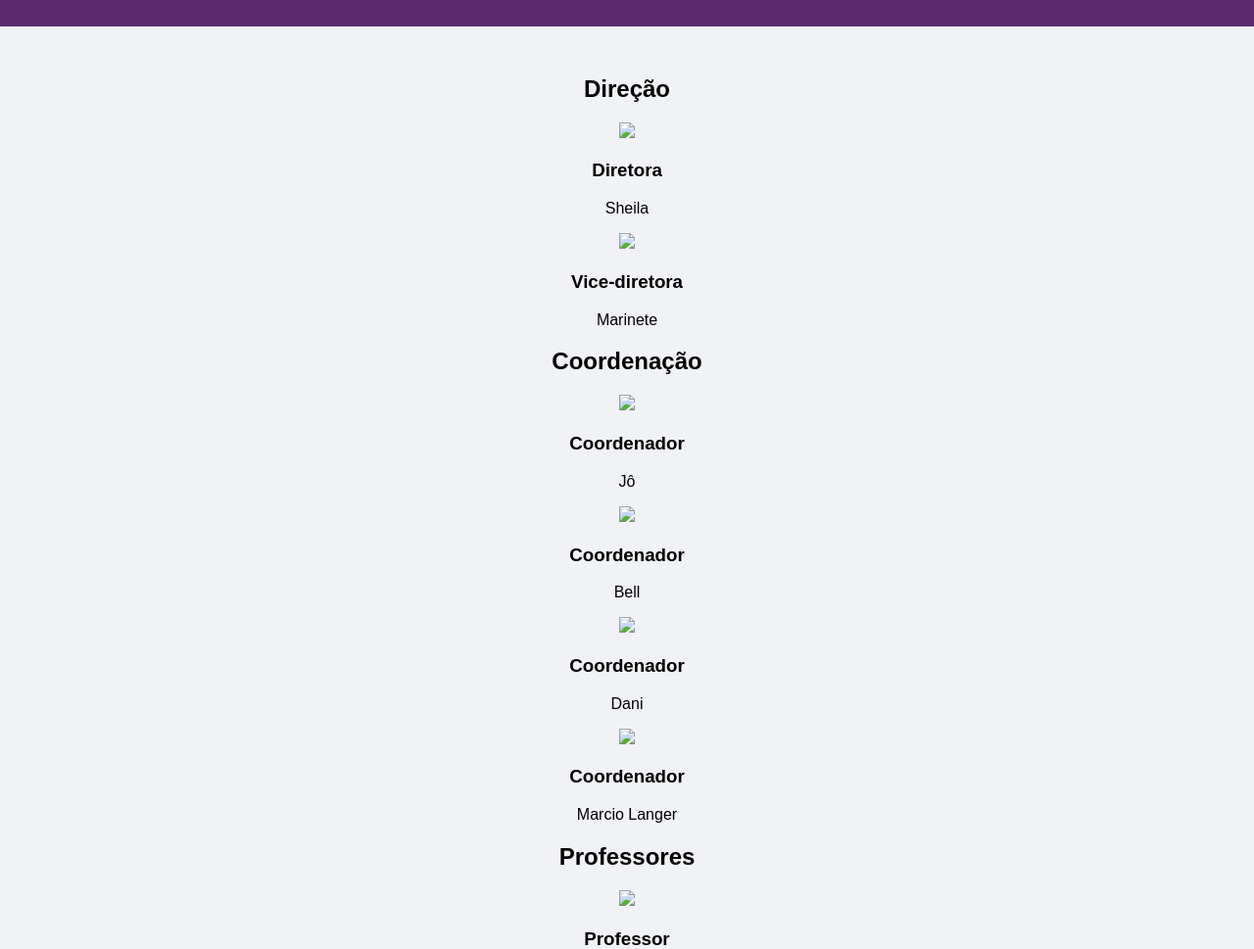
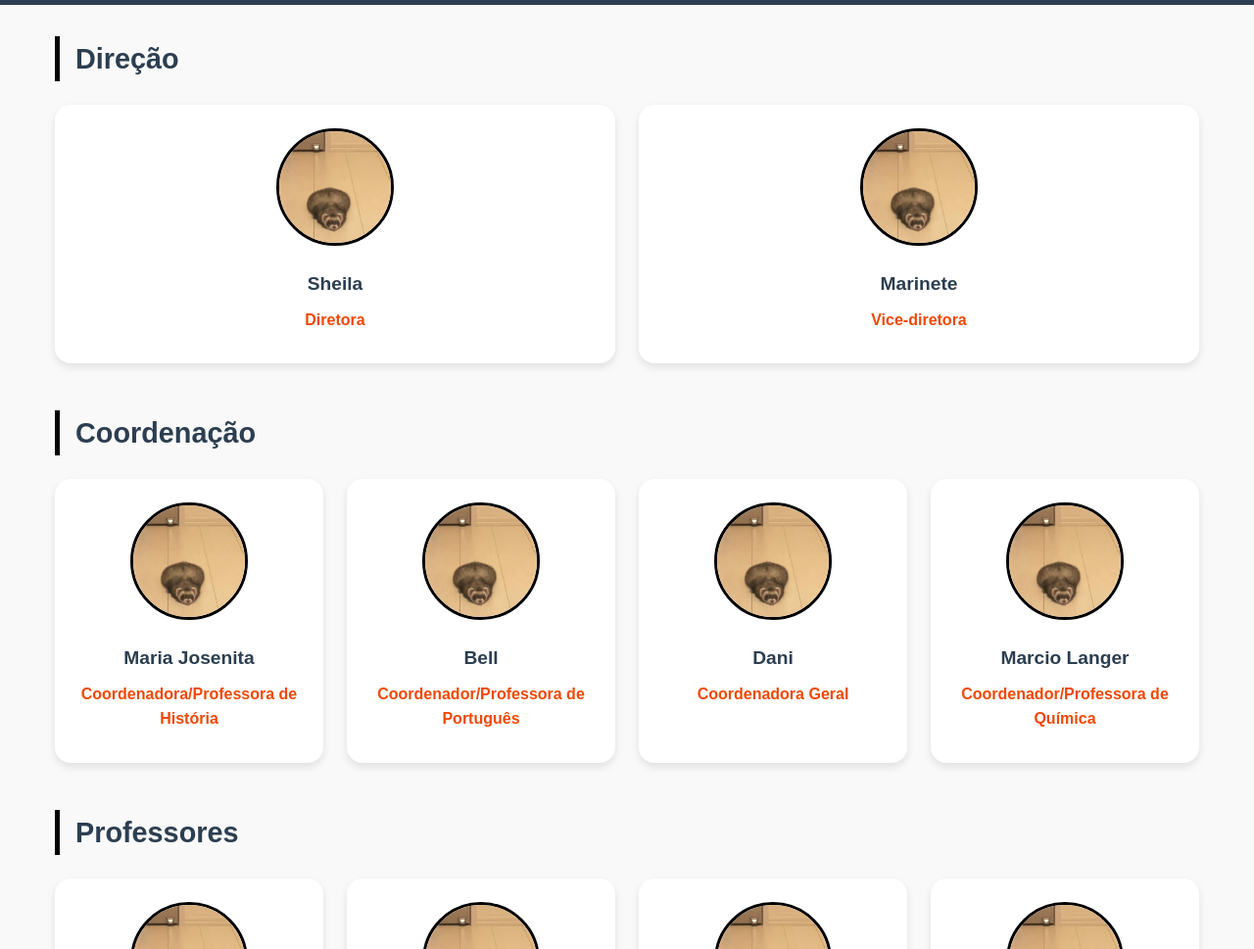
Before and after one commit to Capuzado/Nova-pasta, a plain HTML site: page Equipe.html in a window 1280 px wide. Shown: the part 94-1063 px from the top of the page at 98% size. Drawn offline with Linux system fonts and the light colour scheme.

Commit message:
tudo do equipe.html

```diff
--- a/Equipe.html
+++ b/Equipe.html
@@ -2,8 +2,114 @@
 <html lang="pt-br">
 <head>
     <meta charset="UTF-8">
+    <meta name="viewport" content="width=device-width, initial-scale=1.0">
     <title>Equipe da Escola</title>
-    <link rel="stylesheet" href="style.css">
+    <style>
+        * {
+            margin: 0;
+            padding: 0;
+            box-sizing: border-box;
+        }
+
+        body {
+            font-family: Arial, sans-serif;
+            background-color: #f9f9f9;
+            color: #333;
+            line-height: 1.6;
+        }
+
+        header {
+            background-color: #2c3e50;
+            color: white;
+            text-align: center;
+            padding: 1.5rem;
+            margin-bottom: 2rem;
+        }
+
+        header h1 {
+            font-size: 2rem;
+        }
+
+        main {
+            max-width: 1200px;
+            margin: 0 auto;
+            padding: 0 1rem;
+        }
+
+        section {
+            margin-bottom: 3rem;
+        }
+
+        section h2 {
+            font-size: 1.8rem;
+            border-left: 5px solid #000000;
+            padding-left: 1rem;
+            margin-bottom: 1.5rem;
+            color: #2c3e50;
+        }
+
+        .grid {
+            display: grid;
+            grid-template-columns: repeat(auto-fit, minmax(240px, 1fr));
+            gap: 1.5rem;
+        }
+
+        .card {
+            background-color: white;
+            border-radius: 16px;
+            box-shadow: 0 4px 8px rgba(0,0,0,0.1);
+            text-align: center;
+            padding: 1.5rem;
+            transition: transform 0.2s ease;
+        }
+
+        .card:hover {
+            transform: translateY(-5px);
+        }
+
+        .card img {
+            width: 120px;
+            height: 120px;
+            object-fit: cover;
+            border-radius: 50%;
+            margin-bottom: 1rem;
+            border: 3px solid #000000;
+        }
+
+        .card h3 {
+            font-size: 1.2rem;
+            margin-bottom: 0.5rem;
+            color: #2c3e50;
+        }
+
+        .card .cargo {
+            font-weight: bold;
+            color: #f14805;
+            margin-bottom: 0.5rem;
+        }
+
+        .card p {
+            color: #666;
+        }
+
+        footer {
+            background-color: #2c3e50;
+            color: white;
+            text-align: center;
+            padding: 1rem;
+            margin-top: 2rem;
+        }
+
+        footer a {
+            color: #ecf0f1;
+            text-decoration: none;
+            font-weight: bold;
+        }
+
+        footer a:hover {
+            text-decoration: underline;
+        }
+    </style>
 </head>
 <body>
 
@@ -11,88 +117,75 @@
     <h1>👨‍🏫 Equipe da Escola</h1>
 </header>
 
-<section class="funcionarios">
-
+<main>
     <!-- DIREÇÃO -->
+    <section>
         <h2>Direção</h2>
         <div class="grid">
-
             <div class="card">
-            <img src="imagens/diretora.jpg">
-            <h3>Diretora</h3>
-            <p>Sheila</p>
+                <img src="image/furãoteste.jpg" alt="Foto da Diretora Sheila">
+                <h3>Sheila</h3>
+                <div class="cargo">Diretora</div>
             </div>
-
             <div class="card">
-            <img src="imagens/vice.jpg">
-            <h3>Vice-diretora</h3>
-            <p>Marinete</p>
+                <img src="image/furãoteste.jpg" alt="Foto da Vice-diretora Marinete">
+                <h3>Marinete</h3>
+                <div class="cargo">Vice-diretora</div>
             </div>
-
         </div>
+    </section>
 
     <!-- COORDENAÇÃO -->
+    <section>
         <h2>Coordenação</h2>
-
         <div class="grid">
             <div class="card">
-    <img src="imagens/coord4.jpg">
-    <h3>Coordenador</h3>
-    <p>Jô</p>
+                <img src="image/furãoteste.jpg" alt="Foto da Coordenadora Maria Josenita">
+                <h3>Maria Josenita</h3>
+                <div class="cargo">Coordenadora/Professora de História</div>
             </div>
             <div class="card">
-            <img src="imagens/coord1.jpg">
-            <h3>Coordenador</h3>
-            <p>Bell</p>
+                <img src="image/furãoteste.jpg" alt="Foto do Coordenador Bell">
+                <h3>Bell</h3>
+                <div class="cargo">Coordenador/Professora de Português</div>
             </div>
-
             <div class="card">
-            <img src="imagens/coord2.jpg">
-            <h3>Coordenador</h3>
-            <p>Dani</p>
+                <img src="image/furãoteste.jpg" alt="Foto da Coordenadora Dani">
+                <h3>Dani</h3>
+                <div class="cargo">Coordenadora Geral</div>
             </div>
-
             <div class="card">
-            <img src="imagens/coord3.jpg">
-            <h3>Coordenador</h3>
-            <p>Marcio Langer</p>
+                <img src="image/furãoteste.jpg" alt="Foto do Coordenador Marcio Langer">
+                <h3>Marcio Langer</h3>
+                <div class="cargo">Coordenador/Professora de Química</div>
             </div>
-
         </div>
+    </section>
 
     <!-- PROFESSORES -->
+    <section>
         <h2>Professores</h2>
         <div class="grid">
-
-        <!-- 16 PROFESSORES -->
-
-        <div class="card"><img src="imagens/prof1.jpg"><h3>Professor</h3><p>Adriana</p></div>
-        <div class="card"><img src="imagens/prof2.jpg"><h3>Professor</h3><p>Ana Carolina</p></div>
-        <div class="card"><img src="imagens/prof3.jpg"><h3>Professor</h3><p>Alexandre</p></div>
-        <div class="card"><img src="imagens/prof4.jpg"><h3>Professor</h3><p>Barbara</p></div>
-        <div class="card"><img src="imagens/prof5.jpg"><h3>Professor</h3><p>Camila</p></div>
-        <div class="card"><img src="imagens/prof6.jpg"><h3>Professor</h3><p>izabell</p></div>
-        <div class="card"><img src="imagens/prof7.jpg"><h3>Professor</h3><p>Lurdes</p></div>
-        <div class="card"><img src="imagens/prof8.jpg"><h3>Professor</h3><p>Kelly</p></div>
-        <div class="card"><img src="imagens/prof9.jpg"><h3>Professor</h3><p>Marcio oliveira</p></div>
-        <div class="card"><img src="imagens/prof10.jpg"><h3>Professor</h3><p>Márcio langer</p></div>
-        <div class="card"><img src="imagens/prof11.jpg"><h3>Professor</h3><p>maria jôsenita</p></div>
-        <div class="card"><img src="imagens/prof12.jpg"><h3>Professor</h3><p>Mayana</p></div>
-        <div class="card"><img src="imagens/prof13.jpg"><h3>Professor</h3><p>Natanael</p></div>
-         <div class="card"><img src="imagens/prof14.jpg"><h3>Professor</h3><p>Paula</p></div>
-         <div class="card"><img src="imagens/prof15.jpg"><h3>Professor</h3><p>Roque</p></div>
-         <div class="card"><img src="imagens/prof16.jpg"><h3>Professor</h3><p>Ricardo</p></div>
-        <div class="card"><img src="imagens/prof17.jpg"><h3>Professor</h3><p>Renata</p></div>
-        <div class="card"><img src="imagens/prof18.jpg"><h3>Professor</h3><p>Valéria</p></div>
-        <div class="card"><img src="imagens/prof19.jpg"><h3>Professor</h3><p>Zucco</p></div>
-
-
+            <!-- PROFESSORES -->
+            <div class="card"><img src="image/furãoteste.jpg" alt="Foto da Professora Adriana"><h3>Adriana</h3><div class="cargo">Professora</div></div>
+            <div class="card"><img src="image/furãoteste.jpg" alt="Foto da Professora Ana Carolina"><h3>Ana Carolina</h3><div class="cargo">Professora</div></div>
+            <div class="card"><img src="image/furãoteste.jpg" alt="Foto do Professor Alexandre"><h3>Alexandre</h3><div class="cargo">Professor</div></div>
+            <div class="card"><img src="image/furãoteste.jpg" alt="Foto da Professora Barbara"><h3>Barbara</h3><div class="cargo">Professora</div></div>
+            <div class="card"><img src="image/furãoteste.jpg" alt="Foto da Professora Camila"><h3>Camila</h3><div class="cargo">Professora</div></div>
+            <div class="card"><img src="image/furãoteste.jpg" alt="Foto da Professora Lurdes"><h3>Lurdes</h3><div class="cargo">Professora</div></div>
+            <div class="card"><img src="image/furãoteste.jpg" alt="Foto da Professora Kelly"><h3>Kelly</h3><div class="cargo">Professora</div></div>
+            <div class="card"><img src="image/furãoteste.jpg" alt="Foto do Professor Marcio Oliveira"><h3>Marcio Oliveira</h3><div class="cargo">Professor</div></div>
+            <div class="card"><img src="image/furãoteste.jpg" alt="Foto da Professora Mayana"><h3>Mayana</h3><div class="cargo">Professora</div></div>
+            <div class="card"><img src="image/furãoteste.jpg" alt="Foto do Professor Natanael"><h3>Natanael</h3><div class="cargo">Professor</div></div>
+            <div class="card"><img src="image/furãoteste.jpg" alt="Foto da Professora Paula"><h3>Paula</h3><div class="cargo">Professora</div></div>
+            <div class="card"><img src="image/furãoteste.jpg" alt="Foto do Professor Roque"><h3>Roque</h3><div class="cargo">Professor</div></div>
+            <div class="card"><img src="image/furãoteste.jpg" alt="Foto do Professor Ricardo"><h3>Ricardo</h3><div class="cargo">Professor</div></div>
+            <div class="card"><img src="image/furãoteste.jpg" alt="Foto da Professora Renata"><h3>Renata</h3><div class="cargo">Professora</div></div>
+            <div class="card"><img src="image/furãoteste.jpg" alt="Foto da Professora Valéria"><h3>Valéria</h3><div class="cargo">Professora</div></div>
+            <div class="card"><img src="image/furãoteste.jpg" alt="Foto do Professor Zucco"><h3>Zucco</h3><div class="cargo">Professor</div></div>
         </div>
-
     </section>
-    </div>
-
-</section>
+</main>
 
 <footer>
     <a href="index.html">⬅ Voltar</a>
```
Also changed, not shown: index.html (+1 -1 lines), image/Ennio.jpg (added), image/furãoteste.jpg (added). Lines whose indentation alone changed are shown as unchanged.
